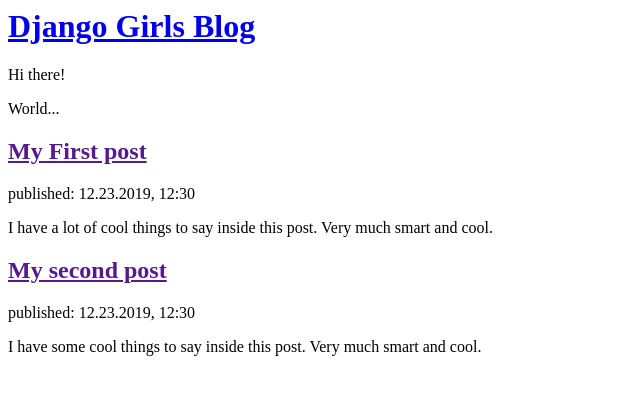
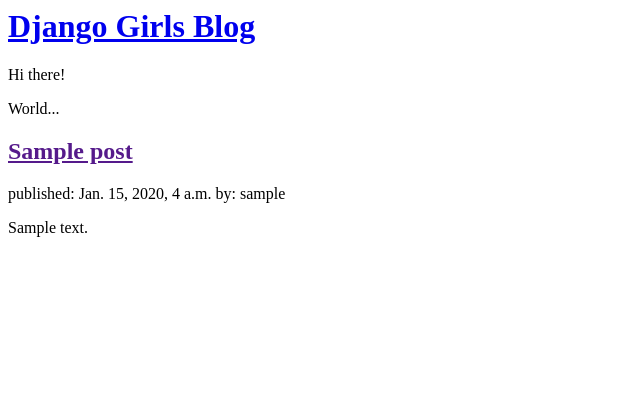
Before and after one commit to j-pan/my-first-blog, a Django app: template blog/templates/blog/post_list.html in a window 1280 px wide. Shown: the top 395 px of the page, without its empty margins (0-640 px from the left). Run offline with Django 3.2, Linux system fonts and the light colour scheme; the template is opened without the code that fills it: values that come from a table or form of the project are taken from there, others are empty; tables that the repository leaves empty hold one stand-in row (values such as "Sample post").

Commit message:
Modified templates to display posts from database.

```diff
--- a/blog/templates/blog/post_list.html
+++ b/blog/templates/blog/post_list.html
@@ -9,17 +9,12 @@
 			<p>World...</p>
 		</div>
 
-		<div>
-			<h2><a href="">My First post</a></h2>
-			<p>published: 12.23.2019, 12:30</p>
-			<p>I have a lot of cool things to say inside this post. Very much smart and cool.</p>
-		</div>
-
-		<div>
-			<h2><a href="">My second post</a></h2>
-			<p>published: 12.23.2019, 12:30</p>
-			<p>I have some cool things to say inside this post. Very much smart and cool.</p>
-		</div>
-
+        {% for post in posts %}
+            <div>
+                <h2><a href="">{{post.title}}</a></h2>
+                <p>published: {{post.published_date }} by: {{post.author}}</p>
+                <p>{{post.text|linebreaksbr}}</p>
+          	</div>
+        {% endfor %}
 	</body>
 </html>
--- a/blog/views.py
+++ b/blog/views.py
@@ -1,7 +1,10 @@
 from django.shortcuts import render
+from django.utils import timezone
+from .models import Post
 
 # Create your views here.
 
 
 def post_list(request):
-    return render(request, 'blog/post_list.html', {})
+    posts = Post.objects.filter(published_date__lte=timezone.now()).order_by('published_date')
+    return render(request, 'blog/post_list.html', {'posts': posts})
```
